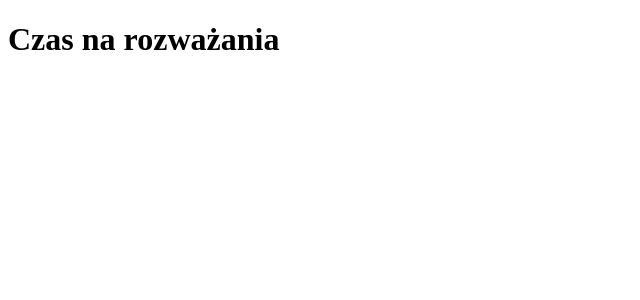
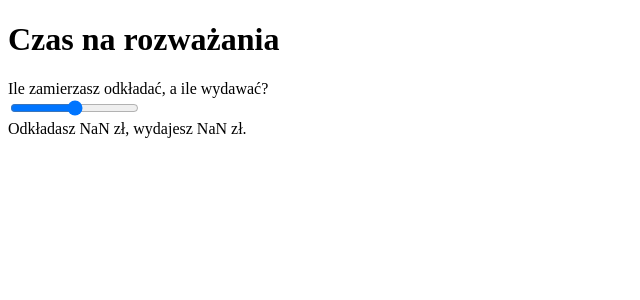
Before and after one commit to malyvsen/hypofin, a React (Vite) app in the folder frontend/: page /deliberation in a window 1280 px wide. Shown: the top 300 px of the page, without its empty margins (0-640 px from the left). Built offline with nearby package versions, Linux system fonts and the light colour scheme.

Commit message:
feature: add spending slider

```diff
--- a/frontend/src/App.tsx
+++ b/frontend/src/App.tsx
@@ -9,6 +9,8 @@ function App() {
   const [monthlyIncome, setMonthlyIncome] = useState<number | undefined>();
   const [goalKnown, setGoalKnown] = useState<boolean | undefined>();
   const [goalPrice, setGoalPrice] = useState<number | undefined>();
+  const [savedFraction, setSavedFraction] = useState(0.5);
+  const [riskPreference, setRiskPreference] = useState(0);
 
   return (
     <Routes>
@@ -27,7 +29,16 @@ function App() {
           />
         }
       />
-      <Route path="deliberation" element={<DeliberationPage />} />
+      <Route
+        path="deliberation"
+        element={
+          <DeliberationPage
+            monthlyIncome={monthlyIncome as number}
+            savedFraction={savedFraction}
+            setSavedFraction={setSavedFraction}
+          />
+        }
+      />
     </Routes>
   );
 }
--- a/frontend/src/DeliberationPage.tsx
+++ b/frontend/src/DeliberationPage.tsx
@@ -1,7 +1,34 @@
-function DeliberationPage() {
+import { SetStateAction } from "react";
+import { numericFormatter } from "react-number-format";
+import numericFormatProps from "./numericFormatProps";
+
+function DeliberationPage({
+  monthlyIncome,
+  savedFraction,
+  setSavedFraction,
+}: {
+  monthlyIncome: number;
+  savedFraction: number;
+  setSavedFraction: React.Dispatch<SetStateAction<number>>;
+}) {
+  const savedMonthly = Math.round(monthlyIncome * savedFraction);
+  const spentMonthly = monthlyIncome - savedMonthly;
   return (
     <div className="Page">
       <h1>Czas na rozważania</h1>
+      Ile zamierzasz odkładać, a ile wydawać?
+      <div>
+        <input
+          type="range"
+          min={0}
+          step={0.01}
+          max={1}
+          value={savedFraction}
+          onChange={(e) => setSavedFraction(parseFloat(e.target.value))}
+        />
+      </div>
+      Odkładasz {numericFormatter(savedMonthly.toString(), numericFormatProps)},
+      wydajesz {numericFormatter(spentMonthly.toString(), numericFormatProps)}.
     </div>
   );
 }
--- a/frontend/src/MoneyInput.tsx
+++ b/frontend/src/MoneyInput.tsx
@@ -3,6 +3,7 @@ import { NumericFormat } from "react-number-format";
 import { Tooltip } from "react-tooltip";
 import "react-tooltip/dist/react-tooltip.css";
 import { CiCircleQuestion } from "react-icons/ci";
+import numericFormatProps from "./numericFormatProps";
 
 function MoneyInput({
   title,
@@ -19,11 +20,7 @@ function MoneyInput({
     <div>
       {title}{" "}
       <NumericFormat
-        thousandsGroupStyle="thousand"
-        thousandSeparator=" "
-        suffix=" zł"
-        allowNegative={false}
-        decimalScale={0}
+        {...numericFormatProps}
         value={value === undefined ? "" : value}
         onValueChange={(values) => setValue(parseInt(values.value))}
       />{" "}
--- /dev/null
+++ b/frontend/src/numericFormatProps.ts
@@ -0,0 +1,11 @@
+import { NumericFormatProps } from "react-number-format";
+
+const numericFormatProps: NumericFormatProps = {
+  thousandsGroupStyle: "thousand",
+  thousandSeparator: " ",
+  suffix: " zł",
+  allowNegative: false,
+  decimalScale: 0,
+};
+
+export default numericFormatProps;
```
